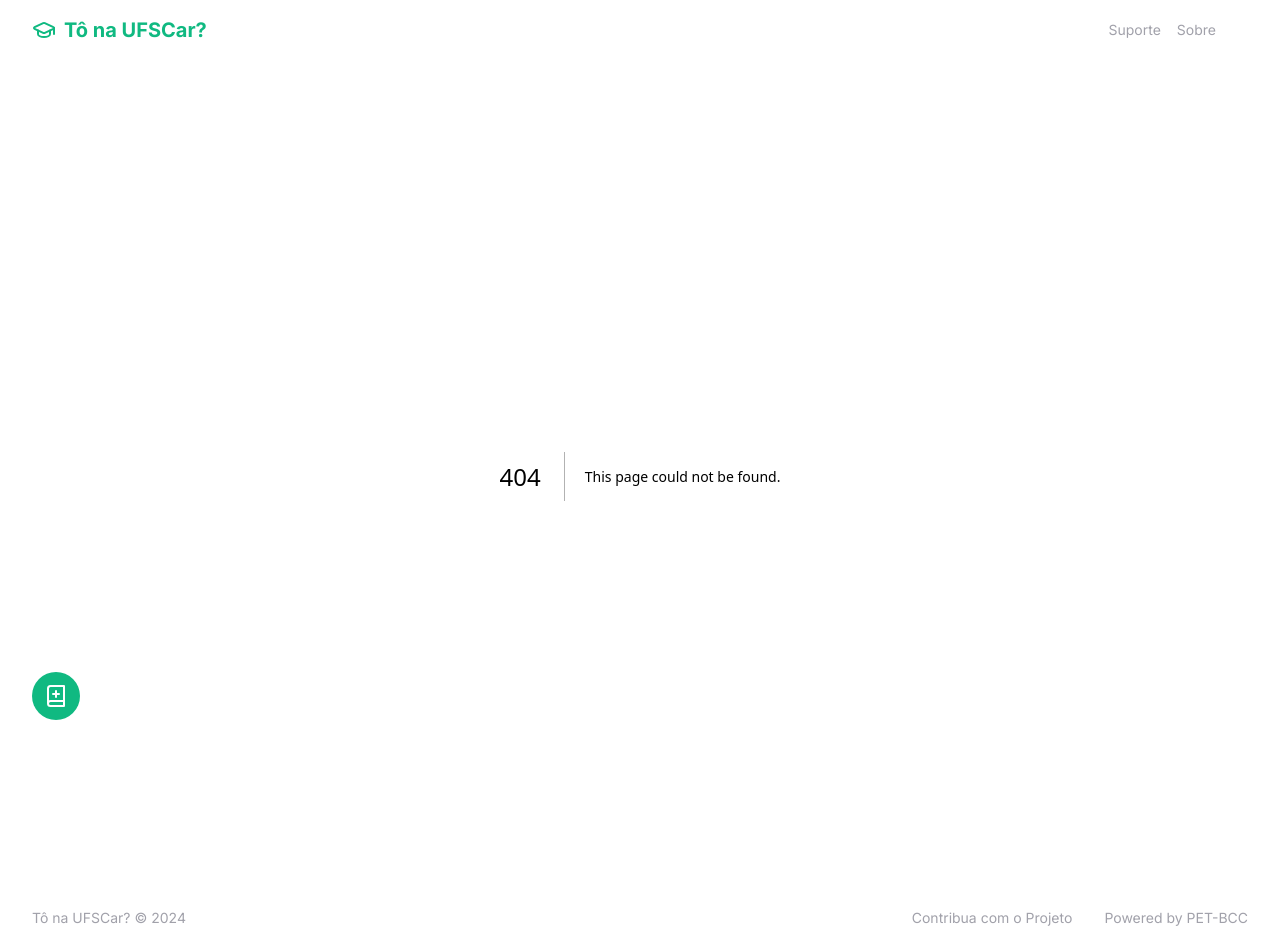
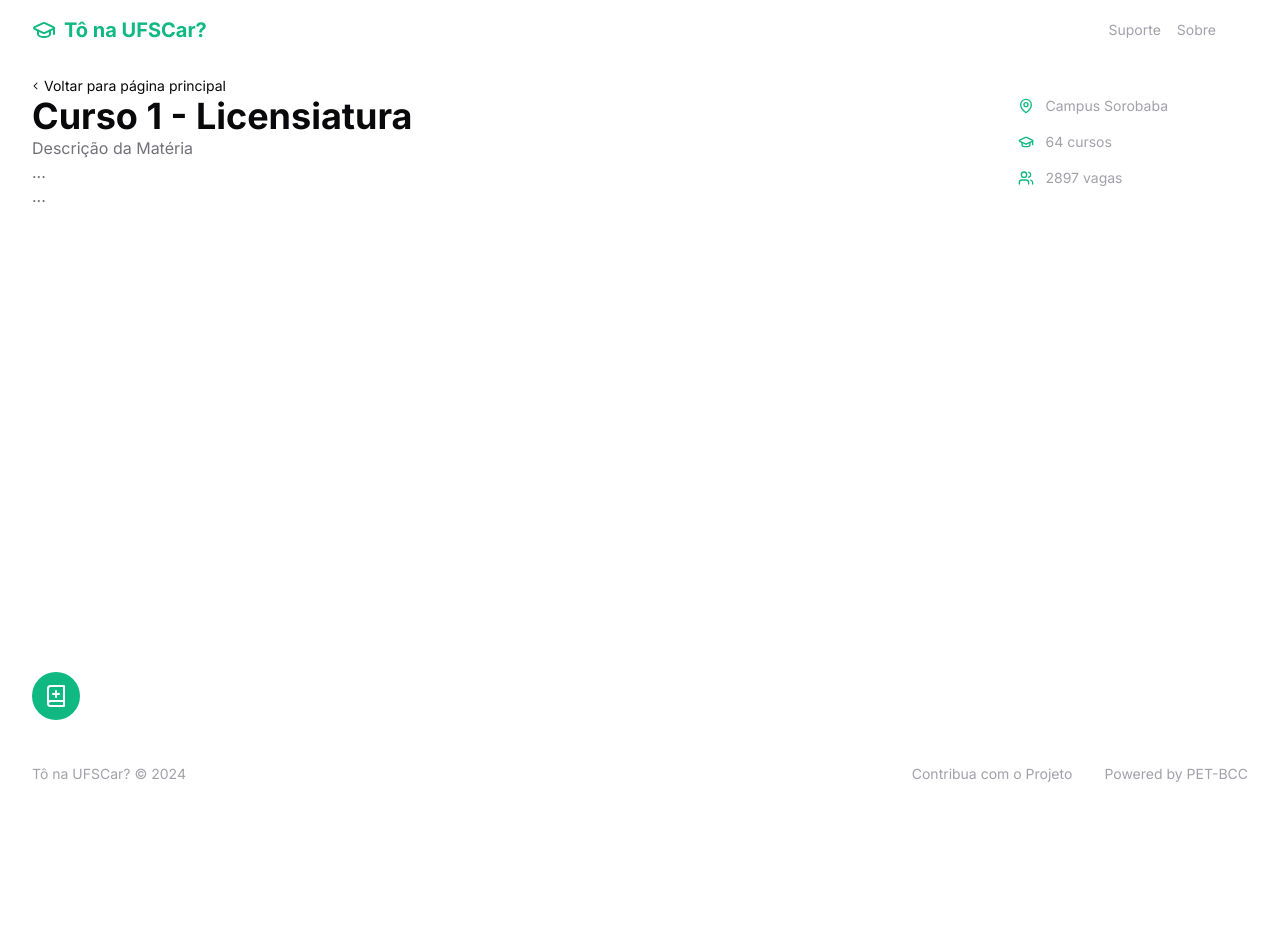
Before and after one commit to petbccufscar/to-na-ufscar, a Next.js app: page /curso/1 in a window 1280 px wide. Before the commit this address had no page. After the commit the page ends 800 px from the top, so only its background shows below. Built offline with nearby package versions, Linux system fonts and the light colour scheme.

Commit message:
feat: course page

```diff
--- /dev/null
+++ b/src/app/curso/[cursoId]/page.tsx
@@ -0,0 +1,34 @@
+import Grades from "@/components/pages/curso/Grades";
+import Results from "@/components/pages/curso/Results";
+import { AboutSection } from "@/components/templates/AboutSection";
+import { GraduationCap, MapPin, Users } from "lucide-react";
+
+
+export default function Curso({ params }: { params: { cursoId: string } }) {
+	return (
+		<main className="flex flex-col gap-4">
+			<AboutSection.Wrapper>
+				<div className="flex flex-col lg:flex-row justify-between lg:items-center gap-8">
+					<div>
+						<AboutSection.GoBack />
+						<div>
+							<AboutSection.Title text={`Curso ${params.cursoId} - ${"Licensiatura"}`} />
+							<AboutSection.Description text={`Descrição da Matéria`} />
+							<AboutSection.Description text={`...`} />
+							<AboutSection.Description text={`...`} />
+						</div>
+					</div>
+					<AboutSection.IconArea>
+						<AboutSection.IconText icon={MapPin} text={`Campus ${"Sorobaba"}`} />
+						<AboutSection.IconText icon={GraduationCap} text="64 cursos" />
+						<AboutSection.IconText icon={Users} text="2897 vagas" />
+					</AboutSection.IconArea>
+				</div>
+			</AboutSection.Wrapper>
+			<div className="flex gap-8">
+				<Results/>
+				<Grades/>
+			</div>
+		</main>
+	);
+}
--- a/src/app/curso/page.tsx
+++ /dev/null
@@ -1,7 +0,0 @@
-export default function Curso() {
-	return (
-		<main className="">
-            <h2>Curso</h2>
-		</main>
-	);
-}
--- a/src/components/templates/AboutSection/GoBack.tsx
+++ b/src/components/templates/AboutSection/GoBack.tsx
@@ -1,11 +1,13 @@
 import React from 'react'
+import { FaChevronLeft } from 'react-icons/fa6'
 
 const GoBack = () => {
-  return (
-    <div>
-        {"< Voltar para página principal"}
-    </div>
-  )
+	return (
+		<a href='/' className='flex gap-1 items-center text-sm hover:underline'>
+			<FaChevronLeft className='text-[8px]'/>
+			<p>Voltar para página principal</p>
+		</a>
+	)
 }
 
 export default GoBack
```
